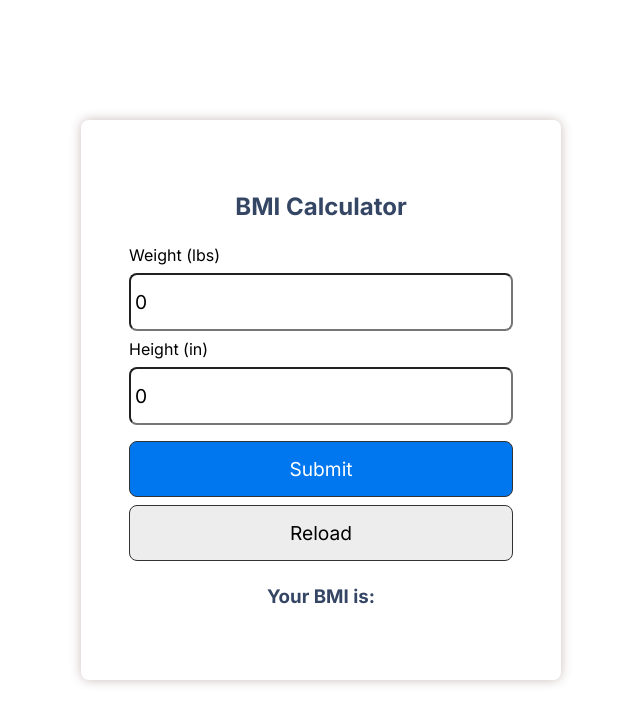
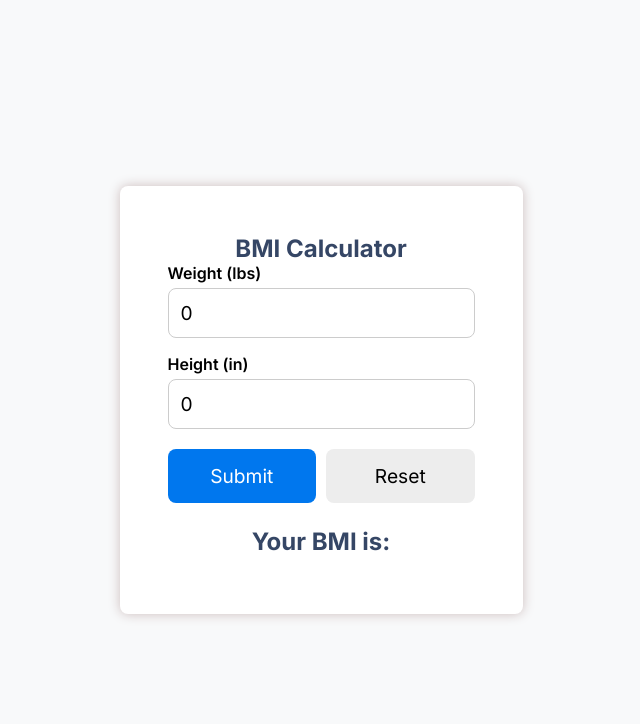
Before and after one commit to iiitl/bmi_calculator, a React (Create React App) app: page / in a window 1280 px wide. Shown: the top 724 px of the page, without its empty margins (319-959 px from the left). Built offline with nearby package versions, Linux system fonts and the light colour scheme.

Commit message:
Added Standardized values and relevant names for classes

```diff
--- a/src/App.js
+++ b/src/App.js
@@ -1,67 +1,84 @@
 import './App.css';
-import './index.css'
-import React, {useState} from 'react'
+import './index.css';
+import React, { useState } from 'react';
 
 function App() {
-  // state
-  const [weight, setWeight] = useState(0)
-  const [height, setHeight] = useState(0)
-  const [bmi, setBmi] = useState('')
-  const [message, setMessage] = useState('')
+  // Constants for readability
+  const BMI_CONVERSION_FACTOR = 703;
+  const BMI_UNDERWEIGHT = 18.5;
+  const BMI_HEALTHY = 25;
+  const BMI_OVERWEIGHT = 30;
 
-  let calcBmi = (event) => {
-    event.preventDefault()
-    console.log(event);
+  // State
+  const [weight, setWeight] = useState(0);
+  const [height, setHeight] = useState(0);
+  const [bmi, setBmi] = useState('');
+  const [message, setMessage] = useState('');
 
-    if (weight === 0 || height === 0) {
-      alert('Please enter a valid weight and height')
+  const calcBmi = (event) => {
+    event.preventDefault();
+
+    if (!weight || !height) {
+      alert('Please enter a valid weight and height');
+      return;
+    }
+
+    const calculatedBmi = (weight / (height * height)) * BMI_CONVERSION_FACTOR;
+    const roundedBmi = calculatedBmi.toFixed(1);
+    setBmi(roundedBmi);
+
+    if (calculatedBmi < BMI_UNDERWEIGHT) {
+      setMessage('You are underweight');
+    } else if (calculatedBmi < BMI_HEALTHY) {
+      setMessage('You have a healthy weight');
+    } else if (calculatedBmi < BMI_OVERWEIGHT) {
+      setMessage('You are overweight');
     } else {
-      let bmi = (weight / (height * height) * 703)
-      setBmi(bmi.toFixed(1))
+      setMessage('You are obese');
+    }
+  };
 
-
-        if (bmi < 18.5) {
-          setMessage('You are underweight')
-        }  else if (bmi >= 18.5 && bmi < 25) {
-          setMessage('You have healthy weight')
-        } else if (bmi>=25 && bmi <30) {
-          setMessage('You are overweight')
-        }else{
-          setMessage('You are obese')
-        }
-
-    }
-  }
-
-  let reload = () => {
-    window.location.reload()
-  }
-
+  const resetForm = () => {
+    setWeight(0);
+    setHeight(0);
+    setBmi('');
+    setMessage('');
+  };
 
   return (
-    <div className="app">
-    <div className='container'>
-      <h2 className='center'>BMI Calculator</h2>
+    <div className="bmi-app">
+      <div className='bmi-container'>
+        <h2 className='bmi-title'>BMI Calculator</h2>
         <form onSubmit={calcBmi}>
-          <div>
+          <div className='bmi-input-group'>
             <label>Weight (lbs)</label>
-            <input type="text" placeholder='Enter Weight in lbs' value={weight} onChange={(e) => setWeight(e.target.value)} />
+            <input
+              type="text"
+              placeholder='Enter weight in lbs'
+              value={weight}
+              onChange={(e) => setWeight(Number(e.target.value))}
+            />
           </div>
-          <div>
+          <div className='bmi-input-group'>
             <label>Height (in)</label>
-            <input type="text" placeholder='Enter height in inches' value={height} onChange={(event) => setHeight(event.target.value)} />
+            <input
+              type="text"
+              placeholder='Enter height in inches'
+              value={height}
+              onChange={(e) => setHeight(Number(e.target.value))}
+            />
           </div>
-          <div>
-            <button className='btn' type='submit'>Submit</button>
-            <button className='btn btn-outline' onClick={reload} type='submit'>Reload</button>
+          <div className='bmi-button-group'>
+            <button className='bmi-btn' type='submit'>Submit</button>
+            <button className='bmi-btn bmi-btn-outline' type='button' onClick={resetForm}>Reset</button>
           </div>
         </form>
-        <div className='center'>
+        <div className='bmi-result'>
           <h3>Your BMI is: {bmi}</h3>
           <p>{message}</p>
         </div>
+      </div>
     </div>
-  </div>
   );
 }
 
--- a/src/index.css
+++ b/src/index.css
@@ -1,75 +1,87 @@
 @import url('https://fonts.googleapis.com/css2?family=Inter:wght@100;200;300;400;500;600;700;800;900&family=Poppins:ital,wght@0,100;0,200;0,300;0,400;0,500;0,600;0,700;0,800;0,900;1,100;1,200;1,300;1,400;1,500;1,600;1,700;1,800;1,900&display=swap');
-
 
 * {
   box-sizing: border-box;
   margin: 0;
   padding: 0;
-  font-family: 'Inter', sans-if;
+  font-family: 'Inter', sans-serif;
 }
 
-.app {
+.bmi-app {
   display: flex;
-
   justify-content: center;
   align-items: center;
   width: 100vw;
   min-height: 100vh;
+  background-color: #f8f9fa;
 }
 
-.container {
+.bmi-container {
   box-shadow: 0px 0px 12px #ccbdbd;
   border-radius: 8px;
   padding: 3rem;
   max-width: 600px;
+  background: white;
 }
 
-input {
+.bmi-title {
+  text-align: center;
+  color: #354665;
+}
+
+.bmi-input-group {
+  margin-bottom: 16px;
+}
+
+.bmi-input-group label {
+  display: block;
+  font-weight: 600;
+  margin-bottom: 5px;
+}
+
+.bmi-input-group input {
   width: 100%;
   font-size: 1.2rem;
-  padding: 15px 4px;
-  margin: 8px 0;
+  padding: 12px;
   border-radius: 8px;
+  border: 1px solid #ccc;
 }
 
-.btn {
-  display: block;
-  width: 100%;
+.bmi-button-group {
+  display: flex;
+  gap: 10px;
+  margin-top: 20px;
+}
+
+.bmi-btn {
+  flex: 1;
   font-size: 1.2rem;
-  margin: 8px 0;
   padding: 15px 0;
   background-color: #0077EE;
   color: #fff;
-  border: 1px solid #333;
+  border: none;
   border-radius: 8px;
   cursor: pointer;
+  text-align: center;
 }
-/* unvisited link */
 
-
-
-.btn-outline {
+.bmi-btn-outline {
   background-color: #ededed;
   color: #000000;
 }
 
-.center {
+.bmi-result {
   text-align: center;
-  margin: 24px 0;
+  margin-top: 24px;
   color: #354665;
 }
-.input_val
-{
-  color: #354665;
-}
-p {
-  margin: 10px 0;
+
+.bmi-result h3 {
+  font-size: 1.5rem;
+  font-weight: bold;
 }
 
-.img-container {
-  text-align: center;
+.bmi-result p {
+  font-size: 1.2rem;
+  margin-top: 10px;
 }
-
-.img-container img {
-  height: 200px;
-}
```
Lines whose indentation alone changed are shown as unchanged.
